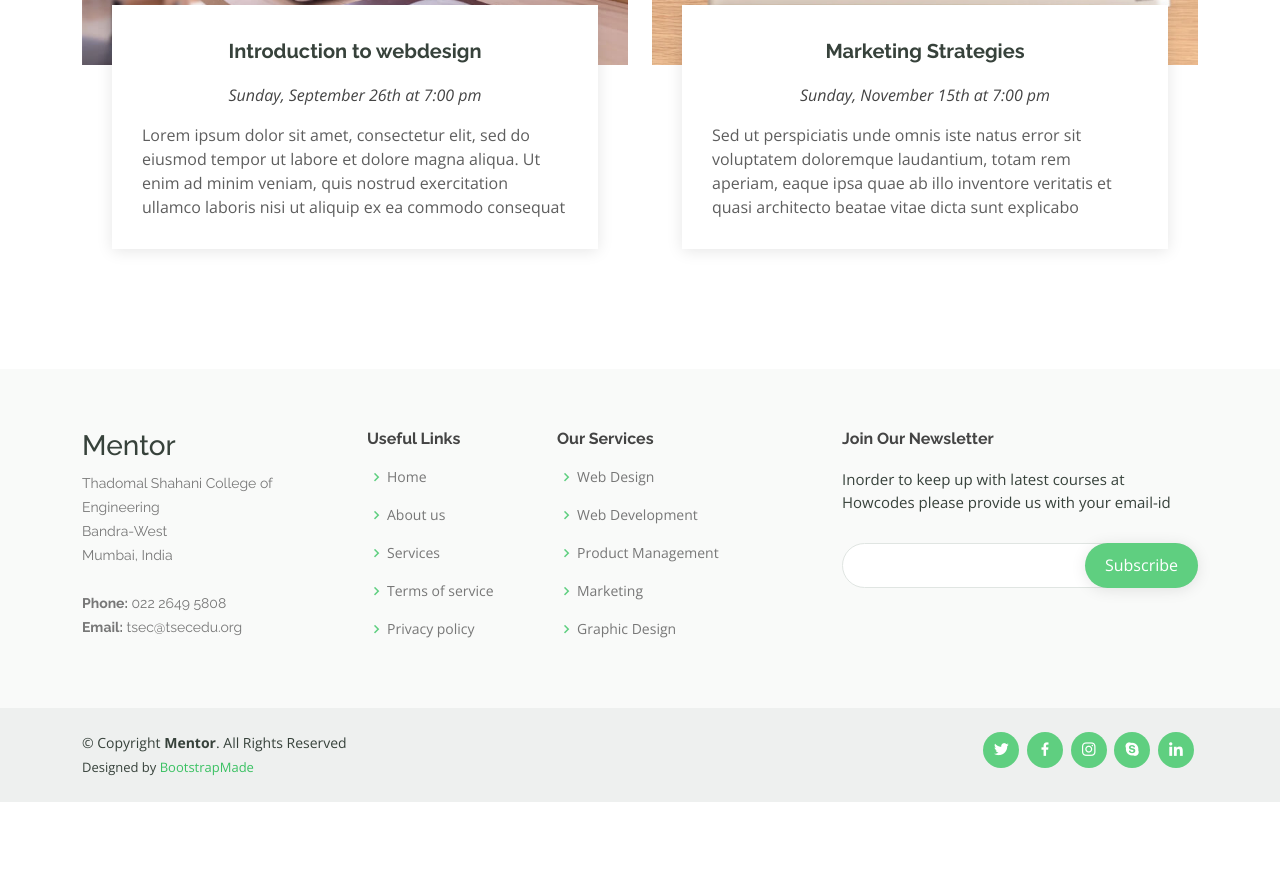
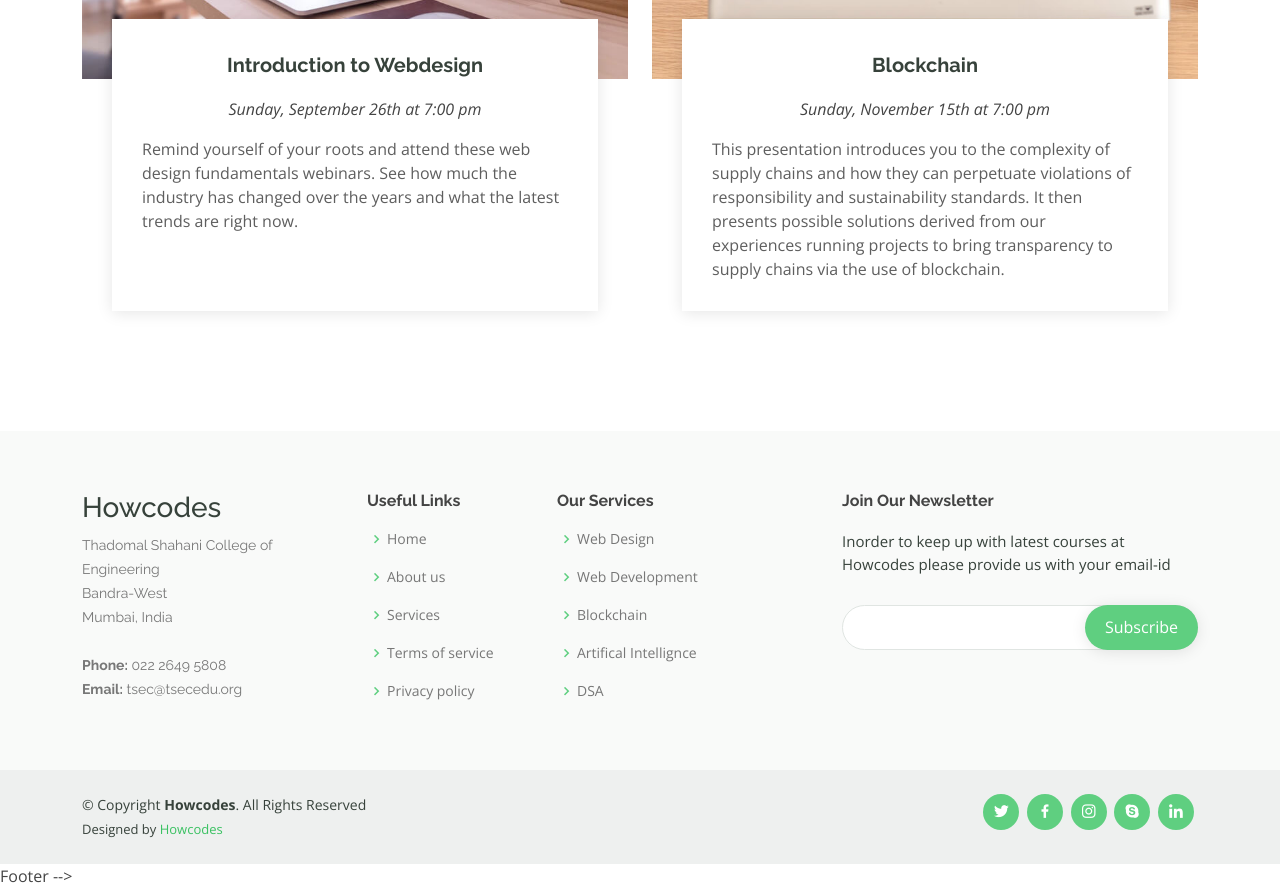
Before and after one commit to pranayar/Codestorm_front_end, a plain HTML site: page Mentor/events.html in a window 1280 px wide. Shown: the part 580-1468 px from the top of the page. Before the commit the page ends 1382 px from the top, so only its background shows below. Drawn offline with nearby package versions, Linux system fonts and the light colour scheme; a script that the page names is missing.

Commit message:
Update events.html

```diff
--- a/Mentor/events.html
+++ b/Mentor/events.html
@@ -5,13 +5,12 @@
   <meta charset="utf-8">
   <meta content="width=device-width, initial-scale=1.0" name="viewport">
 
-  <title>Events - Mentor Bootstrap Template</title>
+  <title>Events</title>
   <meta content="" name="description">
   <meta content="" name="keywords">
 
-  <!-- Favicons -->
-  <link href="assets/img/favicon.png" rel="icon">
-  <link href="assets/img/apple-touch-icon.png" rel="apple-touch-icon">
+  <link href="assets/img/icon1.png" rel="icon">
+
 
   <!-- Google Fonts -->
   <link href="https://fonts.googleapis.com/css?family=Open+Sans:300,300i,400,400i,600,600i,700,700i|Raleway:300,300i,400,400i,500,500i,600,600i,700,700i|Poppins:300,300i,400,400i,500,500i,600,600i,700,700i" rel="stylesheet">
@@ -42,9 +41,9 @@
   <header id="header" class="fixed-top">
     <div class="container d-flex align-items-center">
 
-      <h1 class="logo me-auto"><a href="index.html">Mentor</a></h1>
+      <!-- <h1 class="logo me-auto"><a href="index.html">HowCodes</a></h1> -->
       <!-- Uncomment below if you prefer to use an image logo -->
-      <!-- <a href="index.html" class="logo me-auto"><img src="assets/img/logo.png" alt="" class="img-fluid"></a>-->
+      <a href="index.html" class="logo me-auto"><img src="assets/img/icon.png" alt="" class="img-fluid"></a>
 
       <nav id="navbar" class="navbar order-last order-lg-0">
         <ul>
@@ -55,7 +54,7 @@
           <li><a class="active" href="events.html">Events</a></li>
           <li><a href="pricing.html">Pricing</a></li>
 
-          <li class="dropdown"><a href="#"><span>Drop Down</span> <i class="bi bi-chevron-down"></i></a>
+          <!-- <li class="dropdown"><a href="#"><span>Drop Down</span> <i class="bi bi-chevron-down"></i></a>
             <ul>
               <li><a href="#">Drop Down 1</a></li>
               <li class="dropdown"><a href="#"><span>Deep Drop Down</span> <i class="bi bi-chevron-right"></i></a>
@@ -71,13 +70,13 @@
               <li><a href="#">Drop Down 3</a></li>
               <li><a href="#">Drop Down 4</a></li>
             </ul>
-          </li>
+          </li> -->
           <li><a href="contact.html">Contact</a></li>
         </ul>
         <i class="bi bi-list mobile-nav-toggle"></i>
       </nav><!-- .navbar -->
 
-      <a href="courses.html" class="get-started-btn">Get Started</a>
+      <a href="sign.html" class="get-started-btn">Sign Up!</a>
 
     </div>
   </header><!-- End Header -->
@@ -87,8 +86,9 @@
     <!-- ======= Breadcrumbs ======= -->
     <div class="breadcrumbs" data-aos="fade-in">
       <div class="container">
+        <br>
         <h2>Events</h2>
-        <p>Est dolorum ut non facere possimus quibusdam eligendi voluptatem. Quia id aut similique quia voluptas sit quaerat debitis. Rerum omnis ipsam aperiam consequatur laboriosam nemo harum praesentium. </p>
+        <h5> “Education is the most powerful weapon which you can use to change the world”</h5>
       </div>
     </div><!-- End Breadcrumbs -->
 
@@ -103,9 +103,10 @@
                 <img src="assets/img/events-1.jpg" alt="...">
               </div>
               <div class="card-body">
-                <h5 class="card-title"><a href="">Introduction to webdesign</a></h5>
+                <h5 class="card-title"><a href="">Introduction to Webdesign</a></h5>
                 <p class="fst-italic text-center">Sunday, September 26th at 7:00 pm</p>
-                <p class="card-text">Lorem ipsum dolor sit amet, consectetur elit, sed do eiusmod tempor ut labore et dolore magna aliqua. Ut enim ad minim veniam, quis nostrud exercitation ullamco laboris nisi ut aliquip ex ea commodo consequat</p>
+                <p class="card-text">Remind yourself of your roots and
+                   attend these web design fundamentals webinars. See how much the industry has changed over the years and what the latest trends are right now.</p>
               </div>
             </div>
           </div>
@@ -115,9 +116,10 @@
                 <img src="assets/img/events-2.jpg" alt="...">
               </div>
               <div class="card-body">
-                <h5 class="card-title"><a href="">Marketing Strategies</a></h5>
+                <h5 class="card-title"><a href="">Blockchain</a></h5>
                 <p class="fst-italic text-center">Sunday, November 15th at 7:00 pm</p>
-                <p class="card-text">Sed ut perspiciatis unde omnis iste natus error sit voluptatem doloremque laudantium, totam rem aperiam, eaque ipsa quae ab illo inventore veritatis et quasi architecto beatae vitae dicta sunt explicabo</p>
+                <p class="card-text">This presentation introduces you to the complexity of supply chains and how they can perpetuate violations of responsibility and sustainability standards.
+                   It then presents possible solutions derived from our experiences running projects to bring transparency to supply chains via the use of blockchain.</p>
               </div>
             </div>
 
@@ -137,7 +139,7 @@
         <div class="row">
 
           <div class="col-lg-3 col-md-6 footer-contact">
-            <h3>Mentor</h3>
+            <h3>Howcodes</h3>
              <p>
                 Thadomal Shahani College of Engineering <br />
                 Bandra-West<br />
@@ -163,9 +165,9 @@
             <ul>
               <li><i class="bx bx-chevron-right"></i> <a href="#">Web Design</a></li>
               <li><i class="bx bx-chevron-right"></i> <a href="#">Web Development</a></li>
-              <li><i class="bx bx-chevron-right"></i> <a href="#">Product Management</a></li>
-              <li><i class="bx bx-chevron-right"></i> <a href="#">Marketing</a></li>
-              <li><i class="bx bx-chevron-right"></i> <a href="#">Graphic Design</a></li>
+              <li><i class="bx bx-chevron-right"></i> <a href="#">Blockchain</a></li>
+              <li><i class="bx bx-chevron-right"></i> <a href="#">Artifical Intellignce</a></li>
+              <li><i class="bx bx-chevron-right"></i> <a href="#">DSA</a></li>
             </ul>
           </div>
 
@@ -185,14 +187,14 @@
 
       <div class="me-md-auto text-center text-md-start">
         <div class="copyright">
-          &copy; Copyright <strong><span>Mentor</span></strong>. All Rights Reserved
+          &copy; Copyright <strong><span>Howcodes</span></strong>. All Rights Reserved
         </div>
         <div class="credits">
           <!-- All the links in the footer should remain intact. -->
           <!-- You can delete the links only if you purchased the pro version. -->
           <!-- Licensing information: https://bootstrapmade.com/license/ -->
           <!-- Purchase the pro version with working PHP/AJAX contact form: https://bootstrapmade.com/mentor-free-education-bootstrap-theme/ -->
-          Designed by <a href="https://bootstrapmade.com/">BootstrapMade</a>
+         Designed by <a href="#">Howcodes</a>
         </div>
       </div>
       <div class="social-links text-center text-md-right pt-3 pt-md-0">
@@ -203,7 +205,7 @@
         <a href="#" class="linkedin"><i class="bx bxl-linkedin"></i></a>
       </div>
     </div>
-  </footer><!-- End Footer -->
+  </footer> Footer -->
 
   <div id="preloader"></div>
   <a href="#" class="back-to-top d-flex align-items-center justify-content-center"><i class="bi bi-arrow-up-short"></i></a>
@@ -217,6 +219,17 @@
 
   <!-- Template Main JS File -->
   <script src="assets/js/main.js"></script>
+  <!-- Start of ChatBot (www.chatbot.com) code -->
+<script type="text/javascript">
+    window.__be = window.__be || {};
+    window.__be.id = "614c44695939a50007b07eca";
+    (function() {
+        var be = document.createElement('script'); be.type = 'text/javascript'; be.async = true;
+        be.src = ('https:' == document.location.protocol ? 'https://' : 'http://') + 'cdn.chatbot.com/widget/plugin.js';
+        var s = document.getElementsByTagName('script')[0]; s.parentNode.insertBefore(be, s);
+    })();
+</script>
+<!-- End of ChatBot code -->
 
 </body>
 
```
